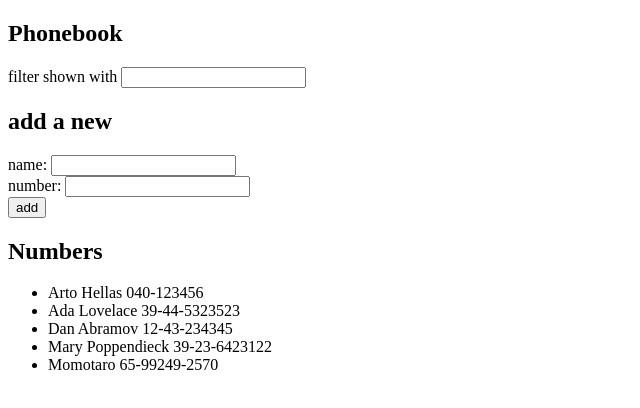
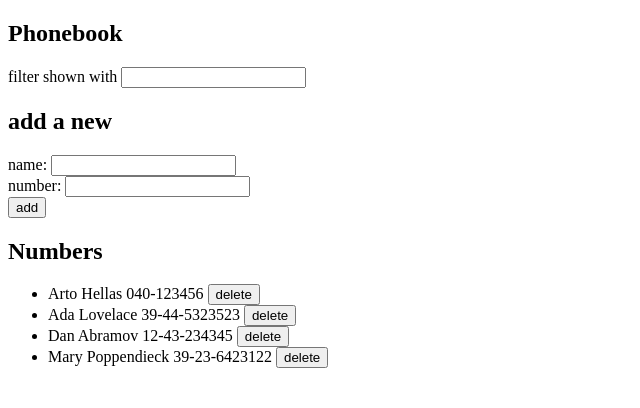
Before and after one commit to onivardi/fullstackopen, a React (Vite) app in the folder part2/phonebook/: page / in a window 1280 px wide. Shown: the top 408 px of the page, without its empty margins (0-640 px from the left). Built offline with nearby package versions, Linux system fonts and the light colour scheme; data requests are answered from the project's data file.

Commit message:
2.14 Step 9

```diff
--- a/part2/phonebook/db.json
+++ b/part2/phonebook/db.json
@@ -19,11 +19,6 @@
       "name": "Mary Poppendieck",
       "number": "39-23-6423122",
       "id": "4"
-    },
-    {
-      "id": 5,
-      "name": "Momotaro",
-      "number": "65-99249-2570"
     }
   ]
 }
--- a/part2/phonebook/src/App.jsx
+++ b/part2/phonebook/src/App.jsx
@@ -33,7 +33,7 @@ const App = () => {
     const personObject = {
       name: newName,
       number: newNumber,
-      id: persons.length + 1,
+      id: String(persons.length + 1),
     };
 
     const nameExists = persons.some((person) => person.name === newName);
@@ -49,6 +49,15 @@ const App = () => {
     });
   };
 
+  const delPerson = (id) => {
+    const person = persons.find((person) => person.id === id);
+    if (window.confirm(`Delete ${person.name} ?`)) {
+      phoneBookService.exclude(id).then(() => {
+        setPersons(persons.filter((person) => person.id !== id));
+      });
+    }
+  };
+
   return (
     <div>
       <h2>Phonebook</h2>
@@ -62,11 +71,7 @@ const App = () => {
         addName={addPerson}
       />
       <h2>Numbers</h2>
-      <Persons
-        persons={persons}
-        filter={filter}
-        handleFilterChange={handleFilterChange}
-      />
+      <Persons persons={persons} filter={filter} delPerson={delPerson} />
     </div>
   );
 };
--- a/part2/phonebook/src/components/Person.jsx
+++ b/part2/phonebook/src/components/Person.jsx
@@ -1,7 +1,10 @@
-export const Person = ({ person }) => {
+export const Person = ({ person, delPerson }) => {
   return (
     <>
-      {person.name} {person.number}{" "}
+      {person.name} {person.number} {""}
+      <button type="submit" onClick={() => delPerson(person.id)}>
+        delete
+      </button>
     </>
   );
 };
--- a/part2/phonebook/src/components/Persons.jsx
+++ b/part2/phonebook/src/components/Persons.jsx
@@ -1,6 +1,6 @@
 import { Person } from "./Person";
 
-export const Persons = ({ persons, filter, handleFilterChange }) => {
+export const Persons = ({ persons, filter, delPerson }) => {
   const filteredPersons = persons.filter((person) =>
     person.name.toLowerCase().includes(filter.toLowerCase())
   );
@@ -9,7 +9,7 @@ export const Persons = ({ persons, filter, handleFilterChange }) => {
     <ul>
       {filteredPersons.map((person, index) => (
         <li key={index}>
-          <Person person={person} />
+          <Person person={person} delPerson={delPerson} />
         </li>
       ))}
     </ul>
--- a/part2/phonebook/src/services/persons.js
+++ b/part2/phonebook/src/services/persons.js
@@ -16,4 +16,9 @@ const update = (id, newObject) => {
   return request.then((response) => response.data);
 };
 
-export default { getAll, create, update };
+const exclude = (id) => {
+  const request = axios.delete(`${baseUrl}/${id}`);
+  return request.then((response) => response.data);
+};
+
+export default { getAll, create, update, exclude };
```
